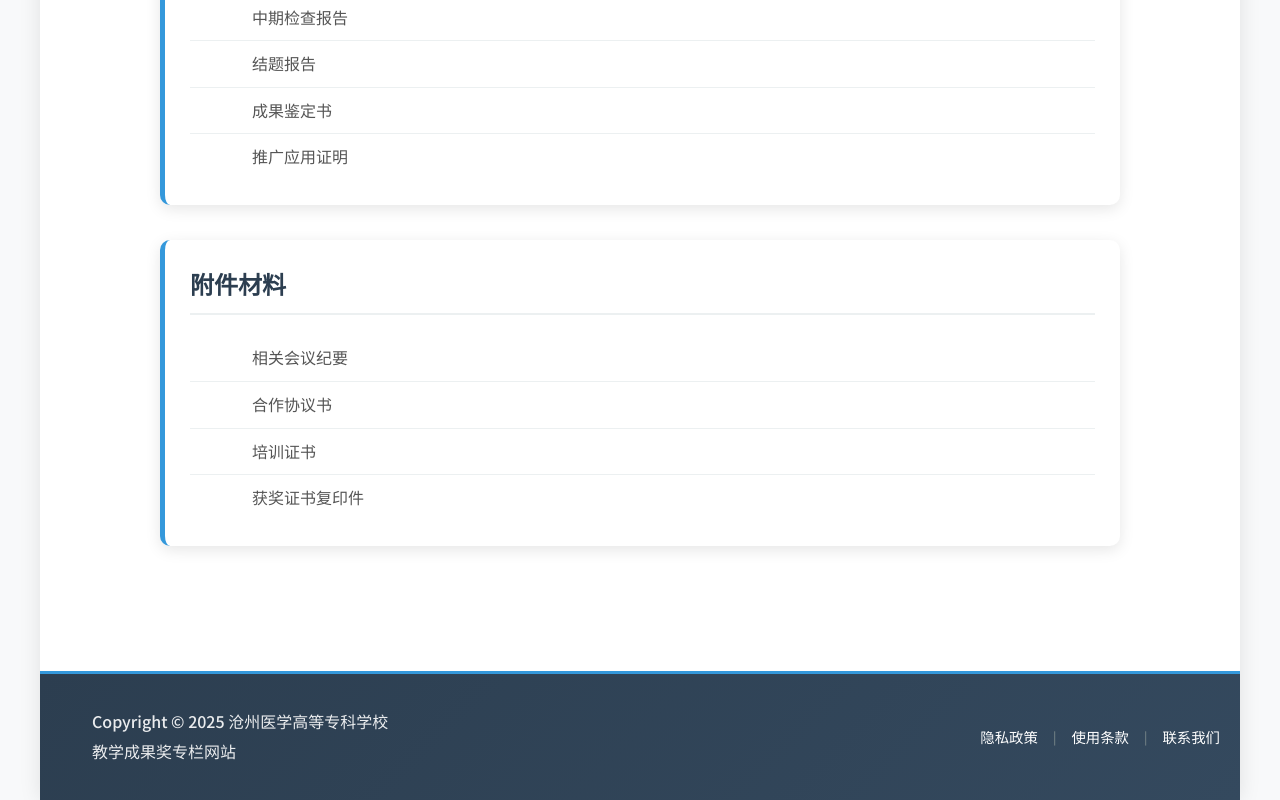
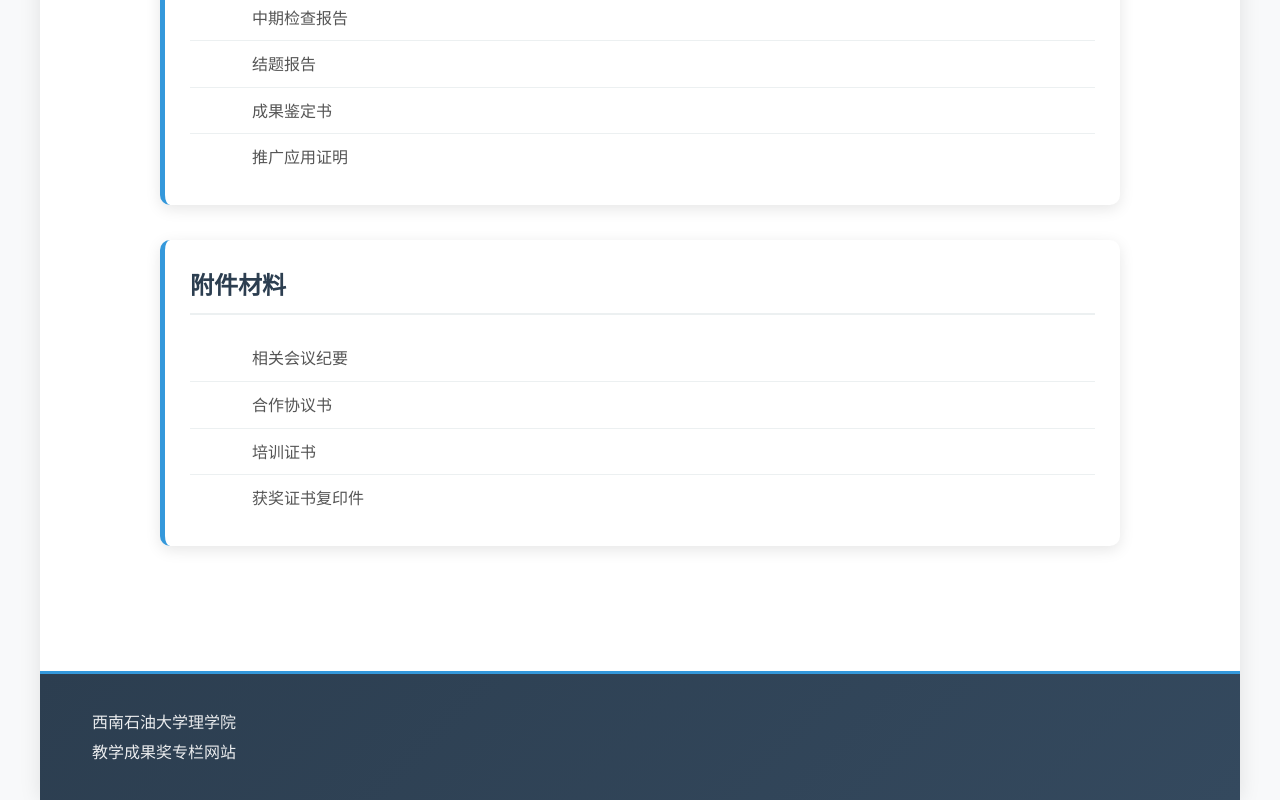
Before and after one commit to qiuqiu-web/collegeofscience, a React (Create React App) app: page /other-materials in a window 1280 px wide. Shown: the part 598-1398 px from the top of the page. Built offline with nearby package versions, Linux system fonts and the light colour scheme.

Commit message:
再次提交

```diff
--- a/src/components/Footer.js
+++ b/src/components/Footer.js
@@ -8,16 +8,16 @@ const Footer = () => {
     <footer className="footer">
       <div className="footer-content">
         <div className="footer-info">
-          <p>Copyright © {currentYear} 沧州医学高等专科学校</p>
+          <p>西南石油大学理学院</p>
           <p>教学成果奖专栏网站</p>
         </div>
-        <div className="footer-links">
+        {/* <div className="footer-links">
           <a href="#privacy" className="footer-link">隐私政策</a>
           <span className="separator">|</span>
           <a href="#terms" className="footer-link">使用条款</a>
           <span className="separator">|</span>
           <a href="#contact" className="footer-link">联系我们</a>
-        </div>
+        </div> */}
       </div>
     </footer>
   );
```
